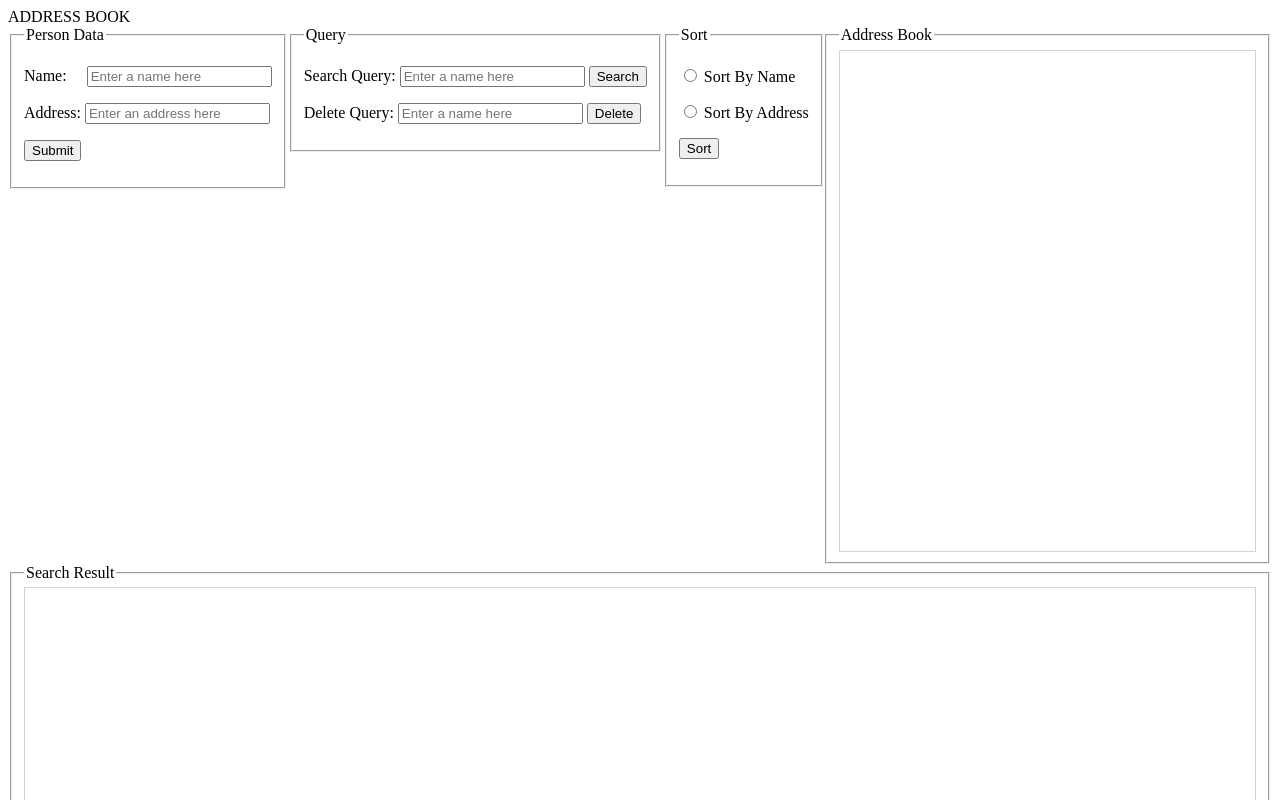
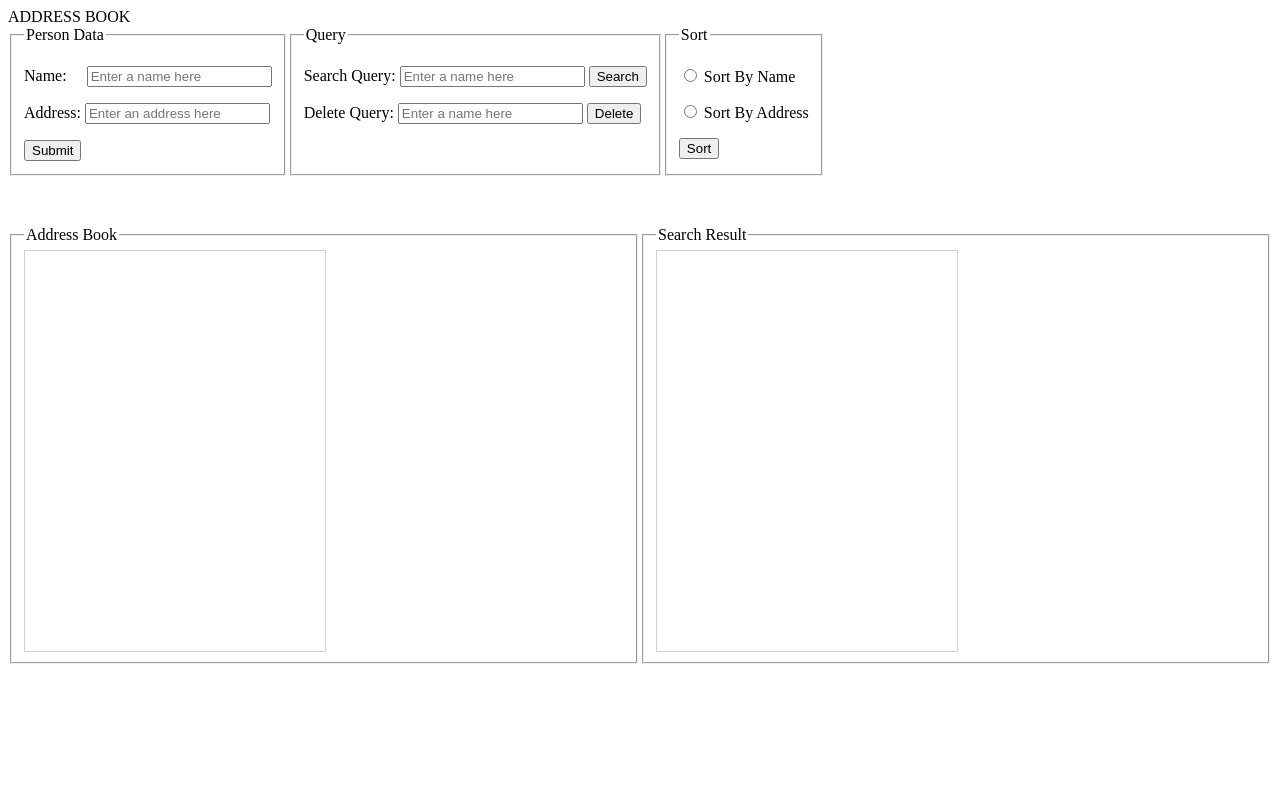
Before and after one commit to apk-fueled/address_book, a plain HTML site: page index.html in a window 1280 px wide. Shown: the top 800 px of the page. Drawn offline with nearby package versions, Linux system fonts and the light colour scheme.

Commit message:
layout is corrected

```diff
--- a/css/style.css
+++ b/css/style.css
@@ -5,9 +5,9 @@
 	width: 100%;
 }
 
-#render fieldset div {
+#list, #searchList {
 
-	height: 500px;
+	height: 400px;
 	border-style:solid;
 	border-width:1px;
 	border-color: #d3d3d3;
@@ -22,3 +22,16 @@ table {
 table, th, td {
 	border: 1px solid black;
 }
+
+#upper {
+	height: 200px;
+}
+
+#person, #query, #sort {
+	height: 130px;
+}
+
+#lower div {
+	float: left;
+	width: 50%;
+}
--- a/index.html
+++ b/index.html
@@ -8,6 +8,7 @@
   </head>
   <body onload='updateBook()'>
     <h>ADDRESS BOOK</h>
+    <div id="upper">
       <div id="forms">
         <div>
             <fieldset id="person">
@@ -21,7 +22,7 @@
               <input type="text" id="address" placeholder="Enter an address here">
             </p>
             <p>
-            <button onclick="submit('table1')">Submit</button>
+              <button onclick="submit()">Submit</button>
             </p>
             </fieldset>
         </div>
@@ -55,22 +56,28 @@
               <p>
                 <button onclick='sortBook()'>Sort</button>
               </p>
-
-
           </fieldset>
         </div>
 
       </div>
-    <div id="render">
+    </div>
+
+    <div id="lower">
+
+        <div id="addrbook">
             <fieldset>
               <legend>Address Book</legend>
               <div id="list"></div>
             </fieldset>
+        </div>
+        <div id="searchresult">
             <fieldset>
               <legend>Search Result</legend>
               <div id="searchList"></div>
             </fieldset>
         </div>
 
+    </div>
+
   </body>
 </html>
```
Lines whose indentation alone changed are shown as unchanged.
